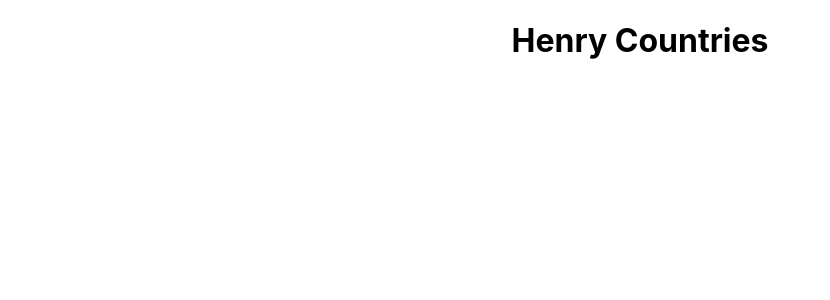
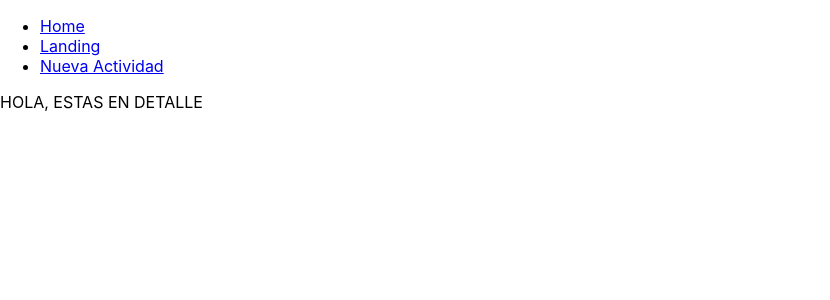
Before and after one commit to FatuInsau/PI-Countries, a React (Create React App) app in the folder client/: page /home/1 in a window 1280 px wide. Shown: the top 300 px of the page, without its empty margins (0-830 px from the left). Built offline with nearby package versions, Linux system fonts and the light colour scheme.

Commit message:
front esqueleto basico

```diff
--- a/client/src/App.js
+++ b/client/src/App.js
@@ -1,10 +1,31 @@
 import './App.css';
+import React from 'react';
+import NavBar from './componentes/NavBar';
+import { Route, Switch } from 'react-router-dom';
+import Landing from './componentes/Landing';
+import Home from './componentes/Home';
+import Detalle from './componentes/Detalle';
+import ActividadNew from './componentes/ActividadNew';
 
 function App() {
   return (
-    <div className="App">
-      <h1>Henry Countries</h1>
-    </div>
+    <React.Fragment>
+
+      <NavBar/>
+
+      <Switch>
+
+        <Route path={'home/crearActividad'} component={ ActividadNew } />
+
+        <Route path={'/home/:idPais'} component={ Detalle } />
+
+        <Route path={'/home'} component={ Home } />
+
+        <Route path= {'/'} component={ Landing } />
+
+      </Switch>
+
+    </React.Fragment>
   );
 }
 
--- /dev/null
+++ b/client/src/componentes/ActividadNew.js
@@ -0,0 +1,9 @@
+import React from "react";
+
+//PRUEBA, NO ESTÁ LISTO
+
+export default function NavBar(){
+  return (
+    <div>HOLA, ESTAS EN CREAR ACTIVIDAD</div>
+  )
+};
--- /dev/null
+++ b/client/src/componentes/Detalle.js
@@ -0,0 +1,9 @@
+import React from "react";
+
+//PRUEBA, NO ESTÁ LISTO
+
+export default function NavBar(){
+  return (
+    <div>HOLA, ESTAS EN DETALLE</div>
+  )
+};
--- /dev/null
+++ b/client/src/componentes/Home.js
@@ -0,0 +1,9 @@
+import React from "react";
+
+//PRUEBA, NO ESTÁ LISTO
+
+export default function NavBar(){
+  return (
+    <div>HOLA, ESTAS EN HOME</div>
+  )
+};
--- /dev/null
+++ b/client/src/componentes/Landing.js
@@ -0,0 +1,9 @@
+import React from "react";
+
+//PRUEBA, NO ESTÁ LISTO
+
+export default function NavBar(){
+  return (
+    <div>HOLA, ESTAS EN LANDING</div>
+  )
+};
--- /dev/null
+++ b/client/src/componentes/NavBar.js
@@ -0,0 +1,22 @@
+import React from "react";
+import { NavLink } from "react-router-dom";
+
+//PRUEBA, NO ESTÁ LISTO
+
+export default function NavBar(){
+  return (
+    <nav>
+      <ul>
+        <li>
+          <NavLink to='/home'>Home</NavLink>
+        </li>
+        <li>
+          <NavLink to='/'>Landing</NavLink>
+        </li>
+        <li>
+        <NavLink to='/home/crearActividad'>Nueva Actividad</NavLink>
+        </li>
+      </ul>
+    </nav>
+  )
+};
--- a/client/src/index.js
+++ b/client/src/index.js
@@ -2,16 +2,14 @@ import React from 'react';
 import ReactDOM from 'react-dom';
 import './index.css';
 import App from './App';
-import reportWebVitals from './reportWebVitals';
+import {BrowserRouter} from 'react-router-dom';
+
 
 ReactDOM.render(
-  <React.StrictMode>
+  <BrowserRouter>
     <App />
-  </React.StrictMode>,
+  </BrowserRouter>
+
+  ,
   document.getElementById('root')
 );
-
-// If you want to start measuring performance in your app, pass a function
-// to log results (for example: reportWebVitals(console.log))
-// or send to an analytics endpoint. Learn more: https://bit.ly/CRA-vitals
-reportWebVitals();
--- a/client/src/reportWebVitals.js
+++ /dev/null
@@ -1,13 +0,0 @@
-const reportWebVitals = onPerfEntry => {
-  if (onPerfEntry && onPerfEntry instanceof Function) {
-    import('web-vitals').then(({ getCLS, getFID, getFCP, getLCP, getTTFB }) => {
-      getCLS(onPerfEntry);
-      getFID(onPerfEntry);
-      getFCP(onPerfEntry);
-      getLCP(onPerfEntry);
-      getTTFB(onPerfEntry);
-    });
-  }
-};
-
-export default reportWebVitals;
```
